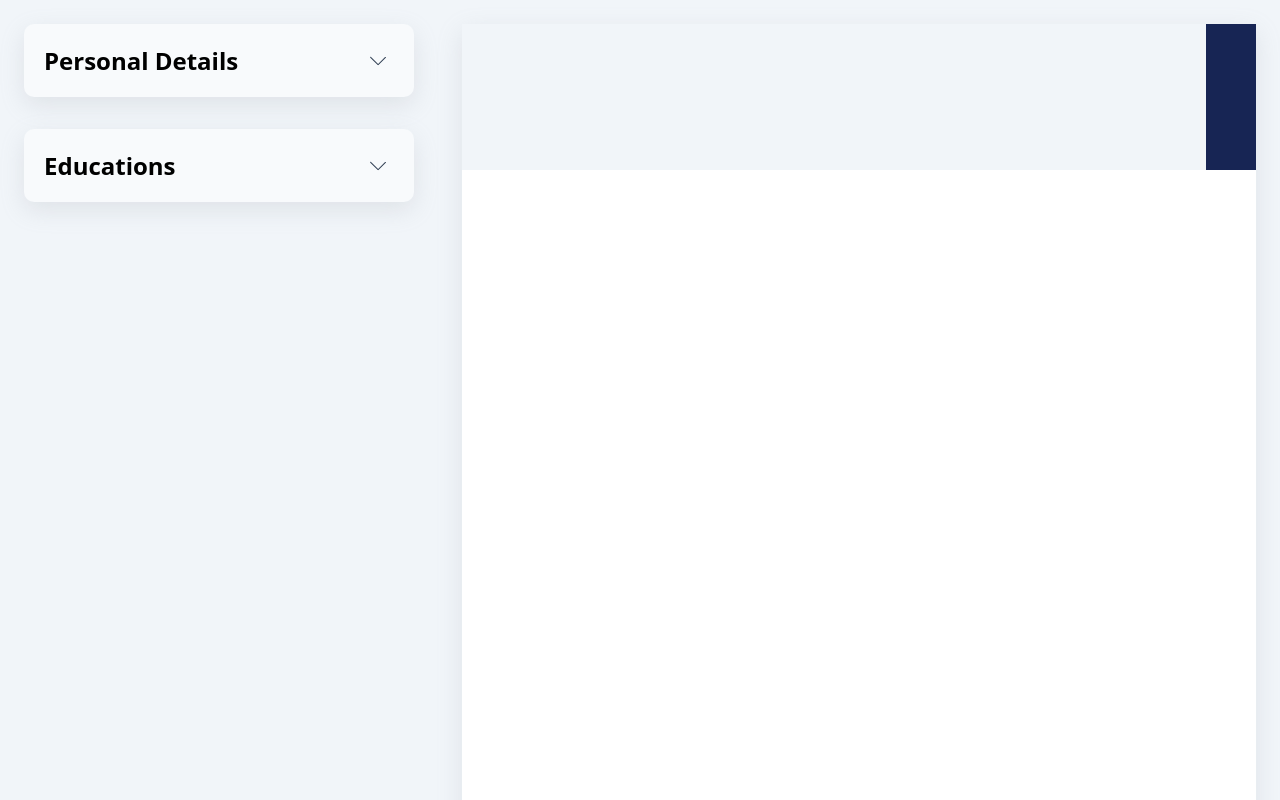
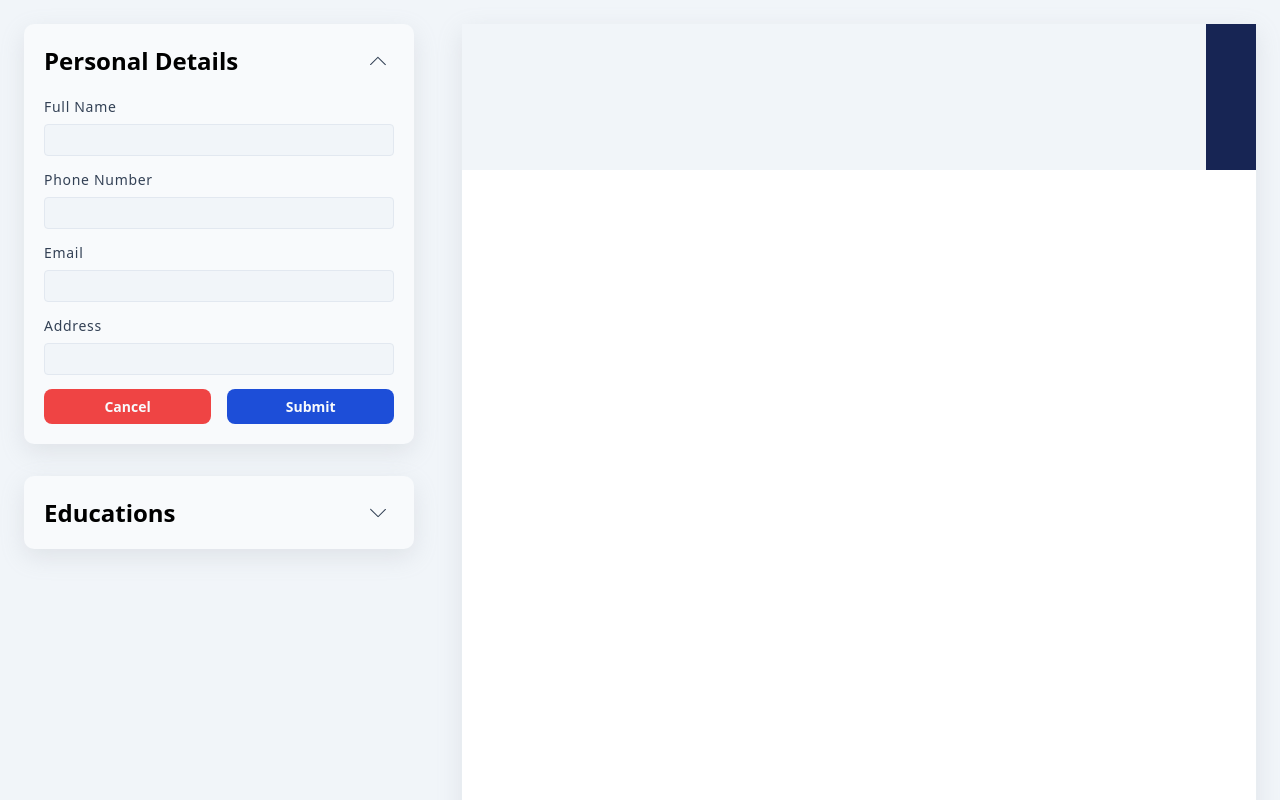
Before and after one commit to aaksant/cv-builder, a React app: page / in a window 1280 px wide. Shown: the top 800 px of the page. Built offline with nearby package versions, Linux system fonts and the light colour scheme; the HTML template or start-up script is replaced by a standard one.

Commit message:
refactor: rename state name to `personalDetails`

```diff
--- a/src/components/form/SingleEntryForm.jsx
+++ b/src/components/form/SingleEntryForm.jsx
@@ -1,11 +1,11 @@
 import { useState } from 'react';
 import { SlArrowDown } from 'react-icons/sl';
-import Button from './Button';
+import FormControlButton from './FormControlButton';
 import '../../styles/Form.css';
 
 export default function SingleEntryForm({ title, fields }) {
-  const [isFormShown, setIsFormShown] = useState(false);
-  const [formData, setFormData] = useState(null);
+  const [isFormShown, setIsFormShown] = useState(true);
+  const [personalDetails, setPersonalDetails] = useState(null);
 
   function toggleDropdown() {
     setIsFormShown(!isFormShown);
@@ -13,12 +13,11 @@ export default function SingleEntryForm({ title, fields }) {
 
   function handleOnChange(e) {
     const { name, value } = e.target;
-    setFormData({ ...formData, [name]: value });
+    setPersonalDetails({ ...personalDetails, [name]: value });
   }
 
   function handleOnSubmit(e) {
     e.preventDefault();
-    console.log(formData);
   }
 
   return (
@@ -43,18 +42,18 @@ export default function SingleEntryForm({ title, fields }) {
                 name={name}
                 id={id}
                 required={isRequired}
-                value={formData?.[name] || ''}
+                value={personalDetails?.[name] || ''}
                 onChange={handleOnChange}
               />
             </div>
           ))}
           <div className="form-control">
-            <Button
+            <FormControlButton
               className="cancel"
               text="Cancel"
-              onClick={() => setFormData(null)}
+              onClick={() => setPersonalDetails(null)}
             />
-            <Button className="submit" text="Submit" type="submit" />
+            <FormControlButton className="submit" text="Submit" type="submit" />
           </div>
         </form>
       )}
```
